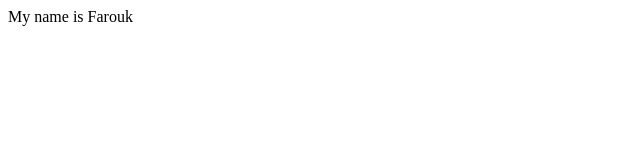
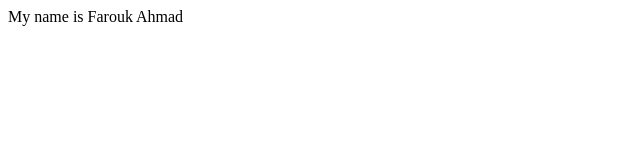
Before and after one commit to farouk4134/First-Github-Project, a plain HTML site: page index.Html in a window 1280 px wide. Shown: the full height of the page, 0-640 px from the left. Drawn offline with Linux system fonts and the light colour scheme.

Commit message:
emphasise the name

```diff
--- a/index.Html
+++ b/index.Html
@@ -7,6 +7,6 @@
     <title>Document</title>
 </head>
 <body>
-    My name is Farouk
+    My name is Farouk Ahmad
 </body>
 </html>
```
